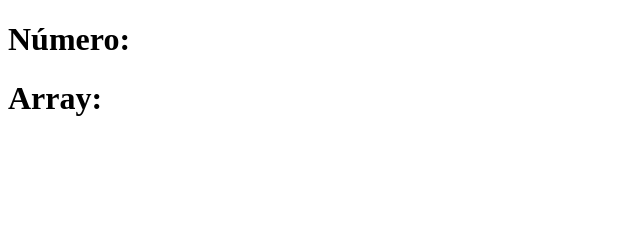
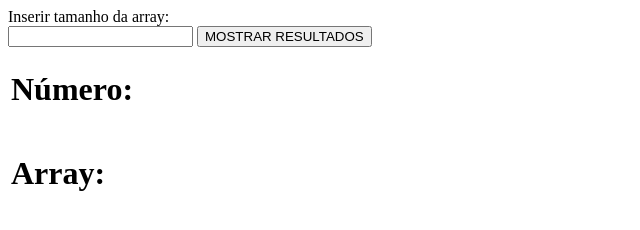
Before and after one commit to viniciusueharaweb/bogosort, a website: page public/index.html in a window 1280 px wide. Shown: the whole page, without its empty margins (0-640 px from the left). Drawn offline with Linux system fonts and the light colour scheme; no server answers.

Commit message:
feat: add array length input and add table to show metrics

```diff
--- a/public/index.html
+++ b/public/index.html
@@ -7,17 +7,35 @@
         <title>Document</title>
     </head>
     <body>
-        <h1>Número: <span id="number"></span></h1>
-        <h1>Array: <span id="array"></span></h1>
+        <label for="length">Inserir tamanho da array:</label><br />
+        <input id="length" type="length" />
+        <button id="fetch">MOSTRAR RESULTADOS</button>
+
+        <table>
+            <tr>
+                <td><h1>Número:</h1></td>
+                <td><h1 id="number"></h1></td>
+            </tr>
+            <tr>
+                <td><h1>Array:</h1></td>
+                <td><h1 id="array"></h1></td>
+            </tr>
+        </table>
 
         <script>
-            fetch("/data?number=6")
+            const handleClick = () => {
+                const arrayLength = document.getElementById("length").value;
+                fetch(`/data?number=${arrayLength}`)
                     .then((response) => response.json())
                     .then((data) => {
                         document.getElementById("number").textContent =
                             data.interacoes;
                         document.getElementById("array").innerHTML = data.array;
                     });
+            };
+            document
+                .getElementById("fetch")
+                .addEventListener("click", handleClick);
         </script>
     </body>
 </html>
```
Lines whose indentation alone changed are shown as unchanged.
